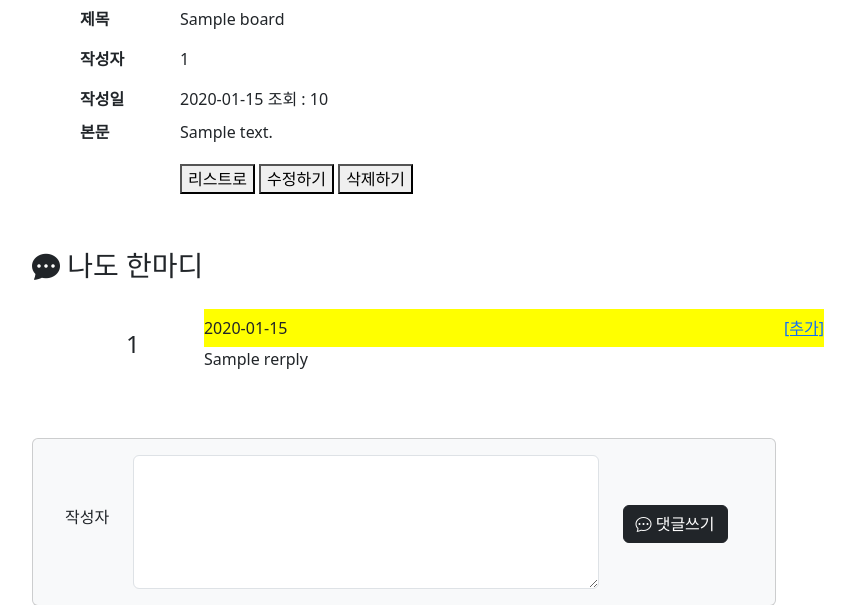
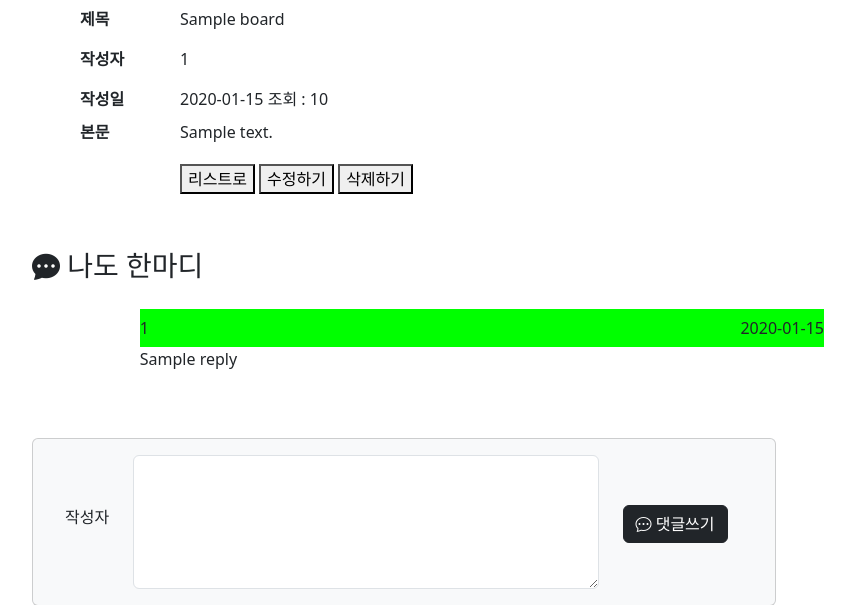
Before and after one commit to Hy30k92/semiprojectv1b, a FastAPI app: template views/templates/board/view.html in a window 1280 px wide. Shown: the part 208-813 px from the top of the page, without its empty margins (236-1091 px from the left). Run offline with FastAPI, Linux system fonts and the light colour scheme; the template is opened without the code that fills it: most values are stand-ins (such as "Sample title", 1, 10 or a date in 2020); some libraries are stand-ins or nearby versions.

Commit message:
게시글 본문보기시 댓글/대댓글 구분 출력 기능 구현2

```diff
--- a/app/model/board.py
+++ b/app/model/board.py
@@ -21,7 +21,7 @@ class Reply(Base):
     __tablename__ = 'reply'
 
     rno: Mapped[int] = mapped_column(primary_key=True, autoincrement=True, index=True)
-    rerply: Mapped[str] = mapped_column(index=True)
+    reply: Mapped[str] = mapped_column(index=True)
     userid: Mapped[str] = mapped_column(ForeignKey('member.userid'), index=True)
     regdate: Mapped[datetime] = mapped_column(default=datetime.now)
     bno: Mapped[int] = mapped_column(ForeignKey('board.bno'))
--- a/views/templates/board/view.html
+++ b/views/templates/board/view.html
@@ -42,15 +42,17 @@
    <h3 class="offset-2 pushbtm"><i class="bi bi-chat-dots-fill"></i> 나도 한마디</h3>
    <table class="offset-3" id="comtlist">
       {% for rp in boards.replys %}
+      {% if rp.rno == rp.rpno %}
       <tr><td><h4>{{ rp.userid }}</h4></td>
          <td><div class="cmtbg   ">{{ rp.regdate }}
             <span class="pushend"><a href="#">[추가]</a></span></div>
-            <p>{{ rp.rerply }}</p></td></tr>
-
-      <!--      <tr><td></td><td><div class="rpybg">-->
-      <!--            <span>987xyz</span>-->
-      <!--            <span class="pushend">2024.11.01</span></div>-->
-      <!--            <p>대댓글대댓글대댓글대댓글</p></td></tr>-->
+            <p>{{ rp.reply }}</p></td></tr>
+      {% else %}
+      <tr><td></td><td><div class="rpybg">
+            <span>{{ rp.userid }}</span>
+            <span class="pushend">{{ rp.regdate }}</span></div>
+            <p>{{ rp.reply }}</p></td></tr>
+      {% endif %}
       {% endfor %}
    </table><!-- 댓글 목록 -->
    <div class="row offset-2 col-8 pushbtm">
```
Also changed, not shown: app/service/board.py (+6 -4 lines).
